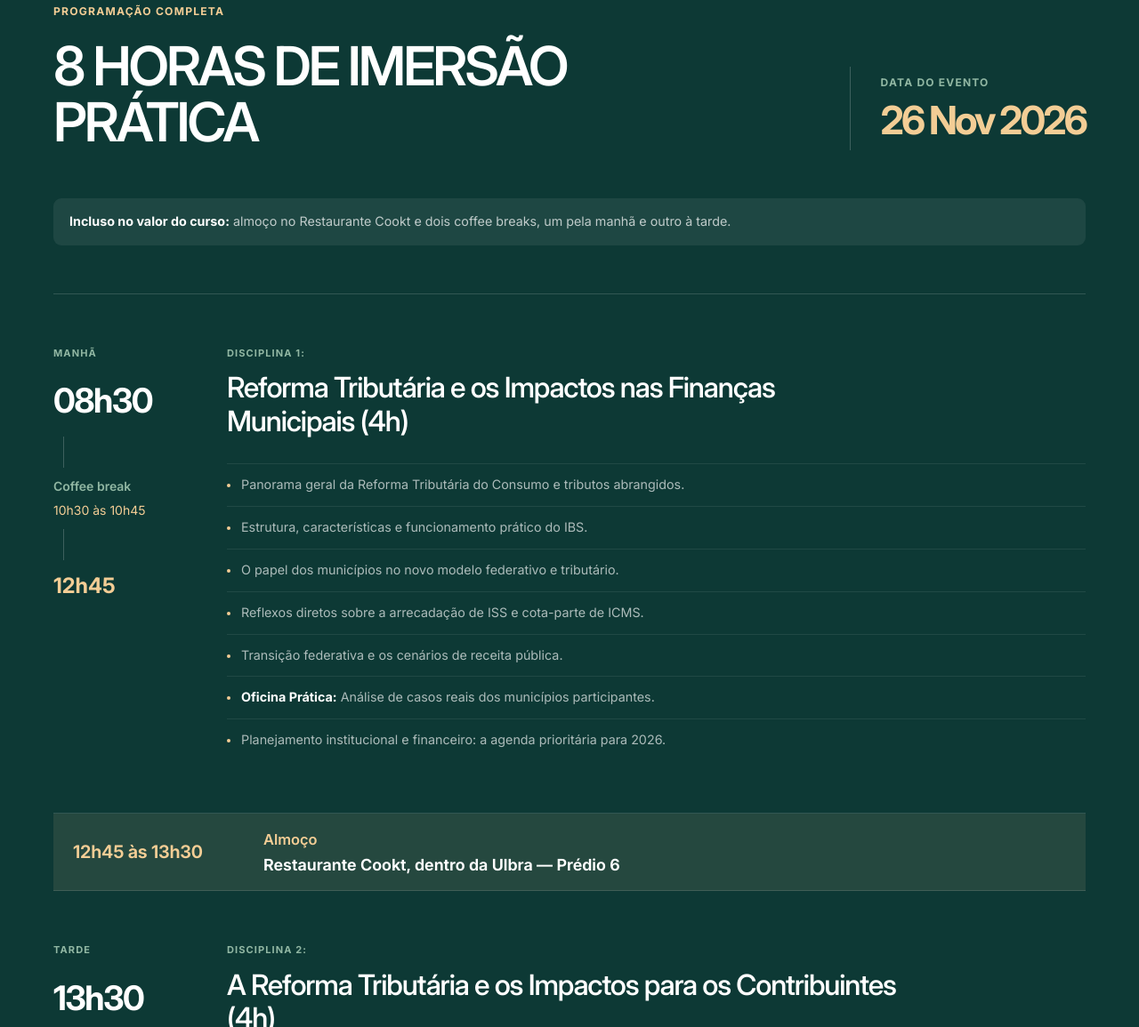
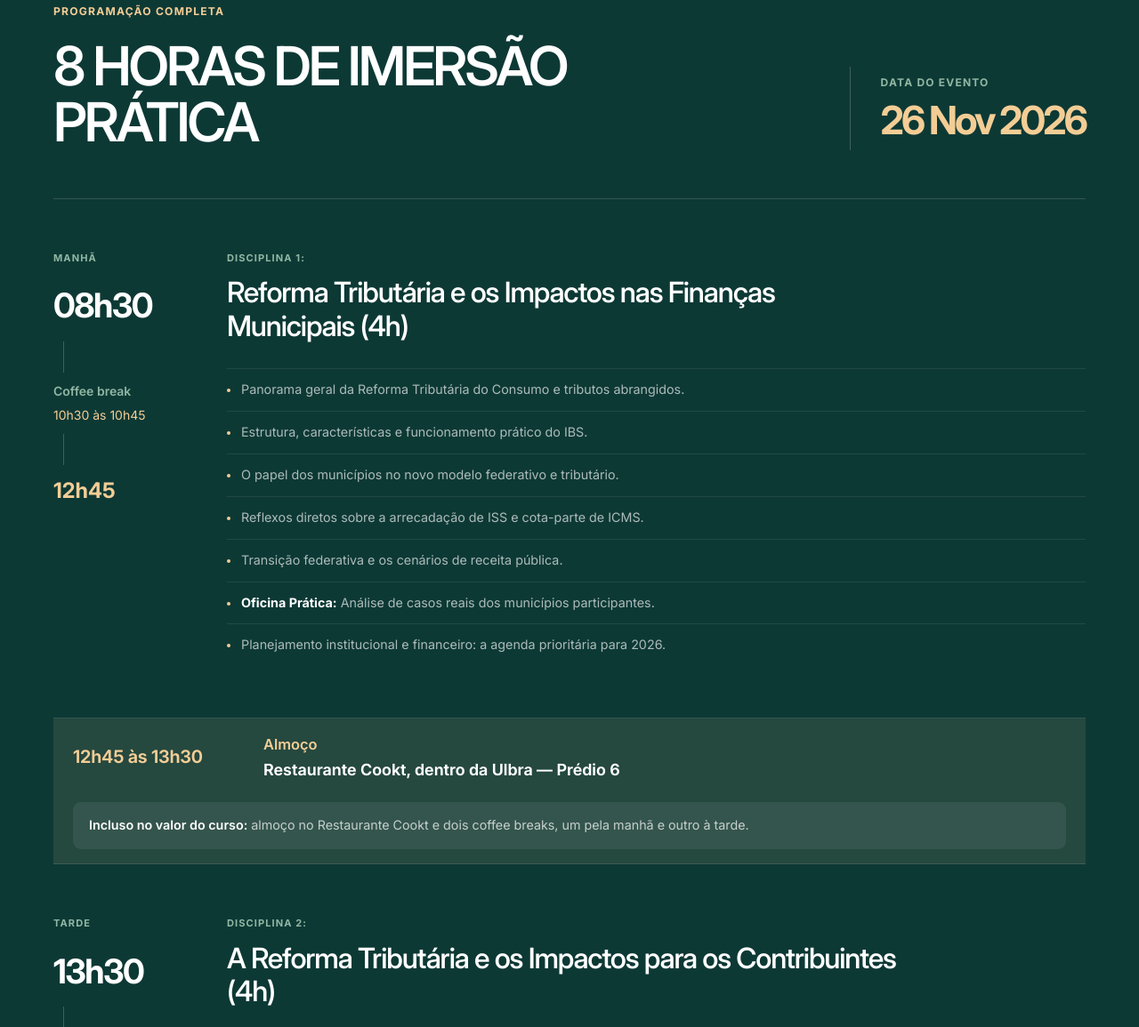
Before and after one commit to yuza-owl/site-Reforma-Tribut-ria-e-o-Impacto-nas-Finan-as-Municipais, a plain HTML site: page index.html in a window 1280 px wide. Shown: the part 2683-3838 px from the top of the page at 89% size. Drawn offline with Linux system fonts and the light colour scheme.

Commit message:
Add files via upload

```diff
--- a/index.html
+++ b/index.html
@@ -7,7 +7,7 @@
   <meta name="theme-color" content="#0d3935">
   <title>Reforma Tributária e os Impactos nas Finanças Municipais</title>
   <link rel="preload" href="assets/hero-financas-municipais.webp" as="image" type="image/webp" fetchpriority="high">
-  <link rel="stylesheet" href="styles.css?v=8">
+  <link rel="stylesheet" href="styles.css?v=9">
 </head>
 <body>
   <a class="skip-link" href="#conteudo">O NOVO MODELO TRIBUTÁRIO VAI MUDAR A ARRECADAÇÃO DO SEU MUNICÍPIO.</a>
@@ -65,7 +65,6 @@
         <div class="schedule-title"><p class="eyebrow light">PROGRAMAÇÃO COMPLETA</p><h2>8 HORAS DE IMERSÃO PRÁTICA</h2></div>
         <div class="schedule-date" aria-label="Data do evento"><small>Data do evento</small><strong>26 Nov 2026</strong></div>
       </div>
-      <p class="included-meals reveal"><strong>Incluso no valor do curso:</strong> almoço no Restaurante Cookt e dois coffee breaks, um pela manhã e outro à tarde.</p>
       <div class="schedule-grid">
         <article class="schedule-block reveal">
           <div class="time-column"><span>MANHÃ</span><strong>08h30</strong><i></i><p class="time-break">Coffee break<time>10h30 às 10h45</time></p><i></i><small>12h45</small></div>
@@ -82,6 +81,7 @@
         <div class="agenda-item agenda-break agenda-lunch reveal">
           <time>12h45 às 13h30</time>
           <div><strong>Almoço</strong><span>Restaurante Cookt, dentro da Ulbra — Prédio 6</span></div>
+          <p class="included-meals"><strong>Incluso no valor do curso:</strong> almoço no Restaurante Cookt e dois coffee breaks, um pela manhã e outro à tarde.</p>
         </div>
         <article class="schedule-block reveal">
           <div class="time-column"><span>TARDE</span><strong>13h30</strong><i></i><p class="time-break">Coffee break<time>16h às 16h15</time></p><i></i><small>17h45</small></div>
--- a/styles.css
+++ b/styles.css
@@ -123,8 +123,8 @@ blockquote { margin: 36px 0; padding: 22px 24px; border: 1px solid var(--line);
 .agenda-lunch { background: rgba(243,205,149,.1); }
 .agenda-lunch strong { color: var(--sand); }
 .agenda-lunch span { color: var(--white); font-size: 18px; font-weight: 650; }
-.included-meals { margin: 0 0 54px; padding: 15px 18px; border-radius: 9px; color: rgba(255,255,255,.72); background: rgba(255,255,255,.07); font-size: 14.3325px; }
-.included-meals strong { color: var(--white); }
+.included-meals { grid-column: 1 / -1; margin: 0; padding: 15px 18px; border-radius: 9px; color: rgba(255,255,255,.72); background: rgba(255,255,255,.07); font-size: 14.3325px; }
+.included-meals strong { display: inline; color: var(--white); font-size: inherit; }
 .schedule-grid { border-top: 1px solid rgba(255,255,255,.15); }
 .schedule-block { display: grid; grid-template-columns: 145px 1fr; gap: 50px; padding: 58px 0; border-bottom: 1px solid rgba(255,255,255,.15); }
 .time-column { display: flex; flex-direction: column; align-items: flex-start; }
```
